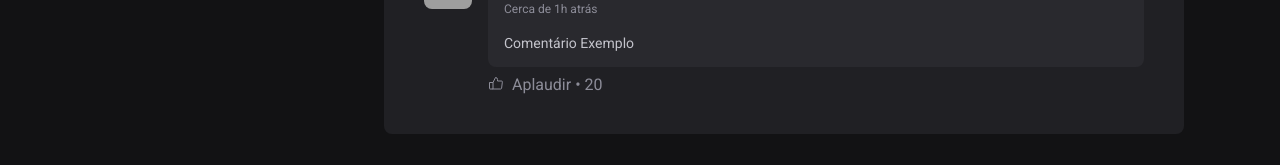
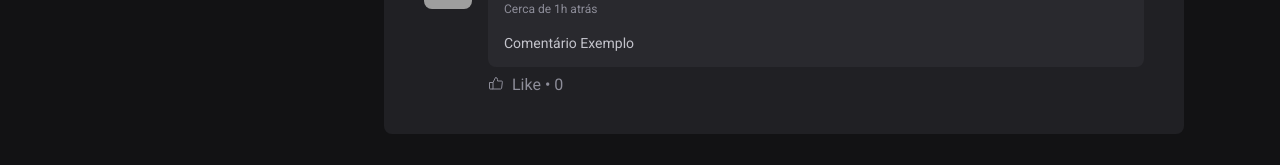
Before and after one commit to ArturRibeiro01/reactProfiles, a React (Vite) app: page / in a window 1280 px wide. Shown: the part 607-772 px from the top of the page. Built offline with nearby package versions, Linux system fonts and the light colour scheme; grey boxes are pictures that could not be loaded.

Commit message:
Finalização do modelo Usando Javascript

```diff
--- a/src/components/Comment.jsx
+++ b/src/components/Comment.jsx
@@ -1,12 +1,21 @@
+import React, { useState } from "react";
 import { ThumbsUp, Trash } from "phosphor-react";
-import React from "react";
+
 import { Avatar } from "./Avatar";
 
 import styles from "./Comment.module.css";
 
 const Comment = ({ content, onDeleteComment }) => {
+  const [likeCount, setLikeCount] = useState(0);
+  const [likedComment, setLikedComment] = useState(false);
+
   const handleDeleteComment = () => {
     onDeleteComment(content);
+  };
+
+  const handleLikeComment = () => {
+    setLikeCount(likeCount + 1);
+    setLikedComment(true);
   };
 
   return (
@@ -33,8 +42,8 @@ const Comment = ({ content, onDeleteComment }) => {
           <p>{content}</p>
         </div>
         <footer>
-          <button>
-            <ThumbsUp /> Aplaudir <span>20</span>
+          <button onClick={handleLikeComment} disabled={likedComment}>
+            <ThumbsUp /> Like <span>{likeCount}</span>
           </button>
         </footer>
       </div>
--- a/src/components/Comment.module.css
+++ b/src/components/Comment.module.css
@@ -82,6 +82,10 @@
 .commentBox footer button:hover {
   color: var(--green-300);
 }
+.commentBox footer button:disabled {
+  color: var(--green-300);
+  opacity: 0.4;
+}
 
 .commentBox footer button svg {
   margin-right: 0.5rem;
--- a/src/components/Post.jsx
+++ b/src/components/Post.jsx
@@ -31,6 +31,7 @@ export const Post = ({ author, publishedAt, content }) => {
   const handleNewCommentChange = (event) => {
     event.preventDefault();
 
+    event.target.setCustomValidity("");
     setNewCommentText(event.target.value);
   };
 
@@ -41,6 +42,12 @@ export const Post = ({ author, publishedAt, content }) => {
     });
 
     setComments(commentsWithoutDeletedOne);
+  };
+
+  const handleNewCommentInvalid = (event) => {
+    console.log(
+      event.target.setCustomValidity("Faltou preencher seu comentário")
+    );
   };
 
   return (
@@ -82,10 +89,14 @@ export const Post = ({ author, publishedAt, content }) => {
           value={newCommentText}
           onChange={handleNewCommentChange}
           placeholder="Comente Aqui"
+          required
+          onInvalid={handleNewCommentInvalid}
         />
 
         <div className={styles.footer}>
-          <button type="submit">Enviar comentário</button>
+          <button type="submit" disabled={newCommentText.length === 0}>
+            Comentar
+          </button>
         </div>
       </form>
 
--- a/src/components/Post.module.css
+++ b/src/components/Post.module.css
@@ -108,6 +108,11 @@
   transition: 0.2s;
 }
 
+.commentForm button:disabled {
+  opacity: 0.5;
+  cursor: not-allowed;
+}
+
 .commentForm > .footer {
   visibility: hidden;
   max-height: 0;
```
